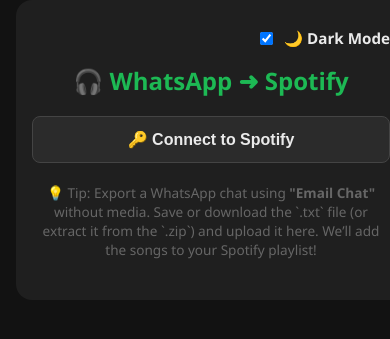
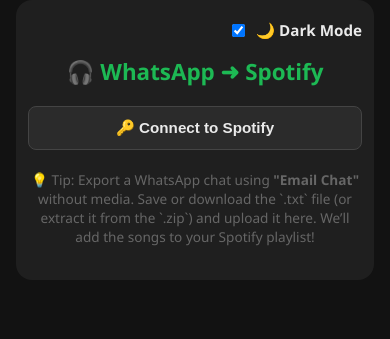
Before and after one commit to naddot/whatsapp-to-spotify, a Flask app: page / in a window 390 px wide. Shown: the top 339 px of the page. Run offline with Flask 3, Linux system fonts and the light colour scheme; parts of the project's set-up code (start-up, migrations or seed data) failed here and were passed over.

Commit message:
tight fit

```diff
--- a/templates/index.html
+++ b/templates/index.html
@@ -2,7 +2,7 @@
 <html lang="en">
 <head>
     <meta charset="UTF-8">
-    <meta name="viewport" content="width=device-width, initial-scale=1.0, viewport-fit=cover">
+    <meta name="viewport" content="width=device-width, initial-scale=1.0, maximum-scale=1, viewport-fit=cover">
     <title>WhatsApp ➜ Spotify</title>
     <style>
         :root {
@@ -18,6 +18,14 @@
 
         * {
             -webkit-tap-highlight-color: transparent;
+            box-sizing: border-box;
+        }
+
+        html, body {
+            height: 100%;
+            width: 100%;
+            margin: 0;
+            padding: 0;
         }
 
         body.dark-mode {
@@ -51,8 +59,7 @@
 
         body {
             font-family: 'Segoe UI', sans-serif;
-            margin: 0;
-            padding: env(safe-area-inset-top, 1rem) 1rem env(safe-area-inset-bottom, 1.5rem);
+            padding: env(safe-area-inset-top, 0.75rem) 1rem env(safe-area-inset-bottom, 1.5rem);
             background-color: var(--bg-light);
             color: var(--text-dark);
             transition: background-color 0.3s, color 0.3s;
@@ -62,11 +69,11 @@
         }
 
         .container {
-            max-width: 100%;
             width: 100%;
+            max-width: 480px;
             margin: auto;
             background: white;
-            padding: 1.75rem 1rem;
+            padding: 1.5rem 1rem;
             border-radius: 16px;
             box-shadow: var(--shadow);
             animation: fadeIn 0.5s ease;
@@ -81,14 +88,14 @@
             text-align: center;
             color: var(--primary);
             margin-bottom: 1.2rem;
-            font-size: 1.5rem;
+            font-size: 1.6rem;
         }
 
         form {
             display: flex;
             flex-direction: column;
             gap: 1rem;
-            margin-bottom: 1rem;
+            margin-bottom: 1.25rem;
         }
 
         label {
@@ -191,9 +198,22 @@
             cursor: pointer;
         }
 
-        @media (min-width: 600px) {
+        @media (max-width: 400px) {
             .container {
-                max-width: 500px;
+                padding: 1.25rem 0.75rem;
+            }
+
+            h1 {
+                font-size: 1.4rem;
+            }
+
+            button, .file-upload-label {
+                font-size: 0.95rem;
+                padding: 0.75rem;
+            }
+
+            input[type="text"] {
+                font-size: 0.95rem;
             }
         }
     </style>
```
